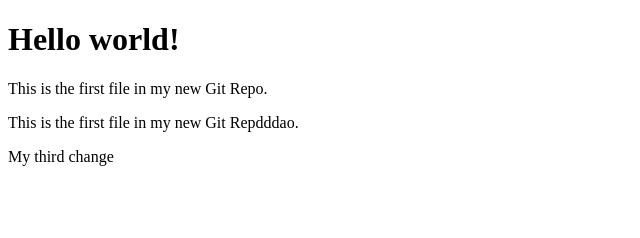
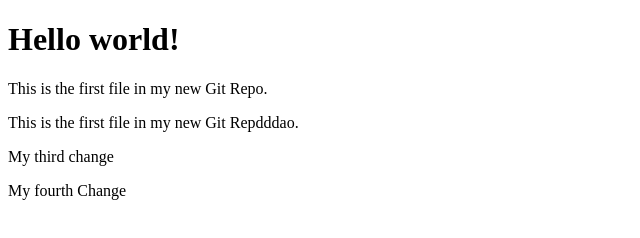
Before and after one commit to GrimNej/learning_git_advanced, a plain HTML site: page index.html in a window 1280 px wide. Shown: the whole page, without its empty margins (0-640 px from the left). Drawn offline with Linux system fonts and the light colour scheme.

```diff
--- a/index.html
+++ b/index.html
@@ -9,6 +9,7 @@
 <p>This is the first file in my new Git Repo.</p>
 <p>This is the first file in my new Git Repdddao.</p>
 <p>My third change </p>
+<p>My fourth Change</p>
 
 </body>
 </html>
```
